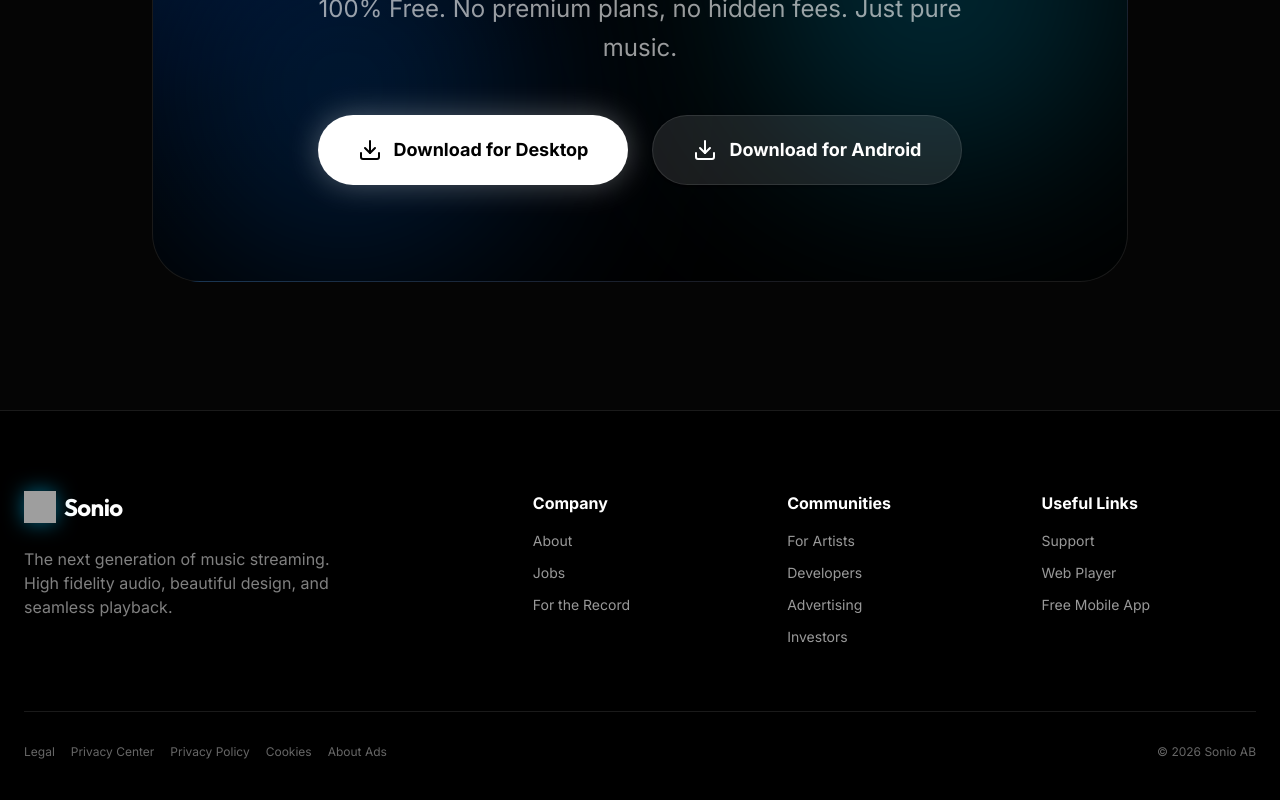
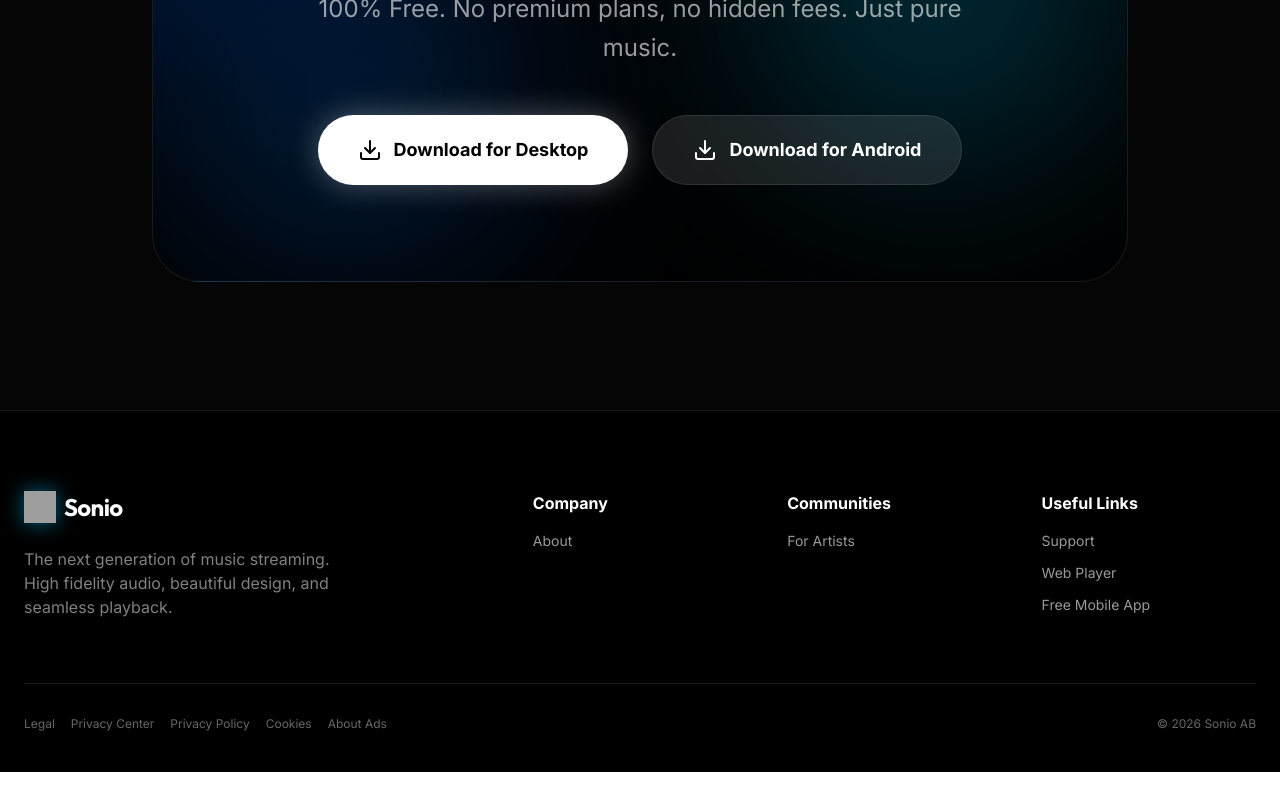
Before and after one commit to ZyKzinDEV/sonio-web, a React (Vite) app: page / in a window 1280 px wide. Shown: the part 2321-3121 px from the top of the page. After the commit the page ends 3093 px from the top, so only its background shows below. Built offline with nearby package versions, Linux system fonts and the light colour scheme; grey boxes are pictures that could not be loaded.

Commit message:
remove footer

```diff
--- a/src/App.tsx
+++ b/src/App.tsx
@@ -624,8 +624,8 @@ const Footer = () => {
             <h4 className="font-bold mb-4 text-black dark:text-white">{t.footer.company}</h4>
             <ul className="space-y-3 text-black/60 dark:text-white/60 text-sm">
               <li><a href="#" className="hover:text-black dark:hover:text-white transition-colors">{t.footer.about}</a></li>
-              <li><a href="#" className="hover:text-black dark:hover:text-white transition-colors">{t.footer.jobs}</a></li>
-              <li><a href="#" className="hover:text-black dark:hover:text-white transition-colors">{t.footer.record}</a></li>
+              {/* <li><a href="#" className="hover:text-black dark:hover:text-white transition-colors">{t.footer.jobs}</a></li> */}
+              {/* <li><a href="#" className="hover:text-black dark:hover:text-white transition-colors">{t.footer.record}</a></li> */}
             </ul>
           </div>
 
@@ -633,9 +633,9 @@ const Footer = () => {
             <h4 className="font-bold mb-4 text-black dark:text-white">{t.footer.communities}</h4>
             <ul className="space-y-3 text-black/60 dark:text-white/60 text-sm">
               <li><a href="#" className="hover:text-black dark:hover:text-white transition-colors">{t.footer.artists}</a></li>
-              <li><a href="#" className="hover:text-black dark:hover:text-white transition-colors">{t.footer.devs}</a></li>
+              {/* <li><a href="#" className="hover:text-black dark:hover:text-white transition-colors">{t.footer.devs}</a></li>
               <li><a href="#" className="hover:text-black dark:hover:text-white transition-colors">{t.footer.ads}</a></li>
-              <li><a href="#" className="hover:text-black dark:hover:text-white transition-colors">{t.footer.investors}</a></li>
+              <li><a href="#" className="hover:text-black dark:hover:text-white transition-colors">{t.footer.investors}</a></li> */}
             </ul>
           </div>
 
```
